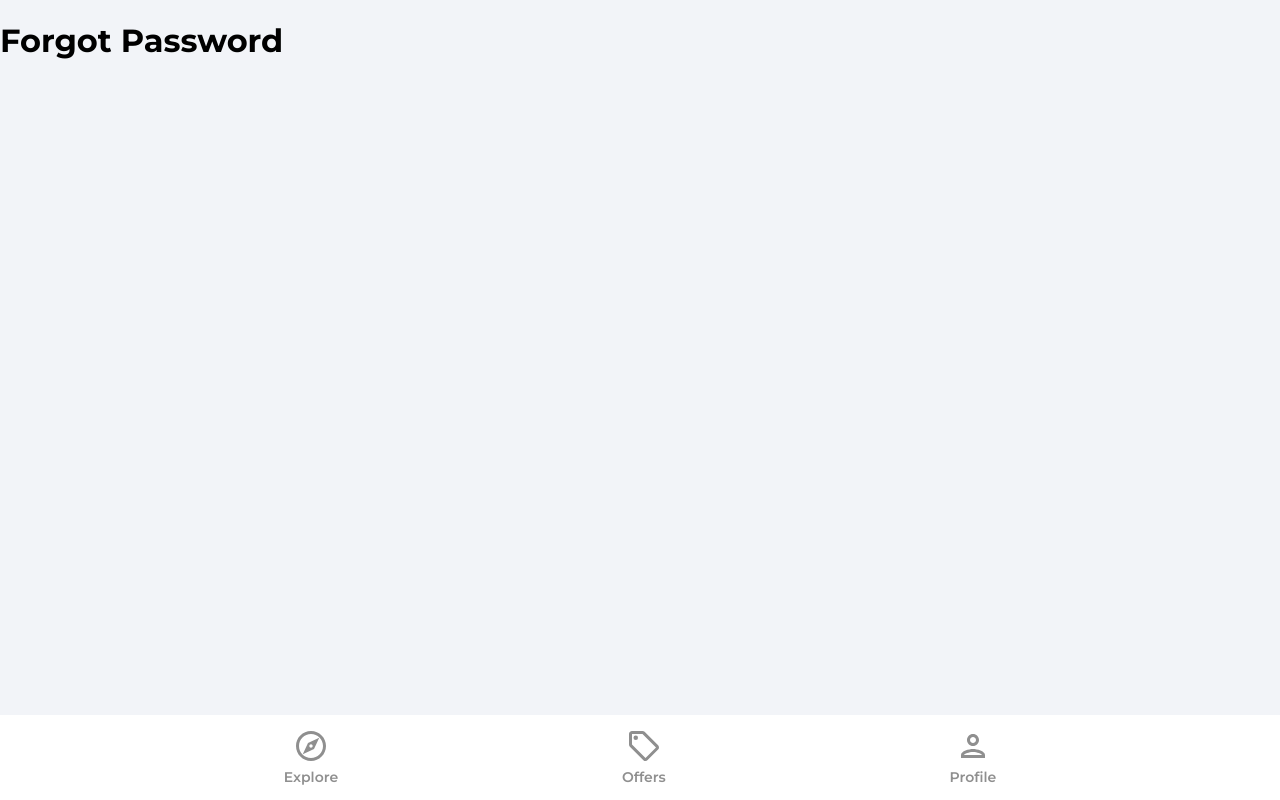
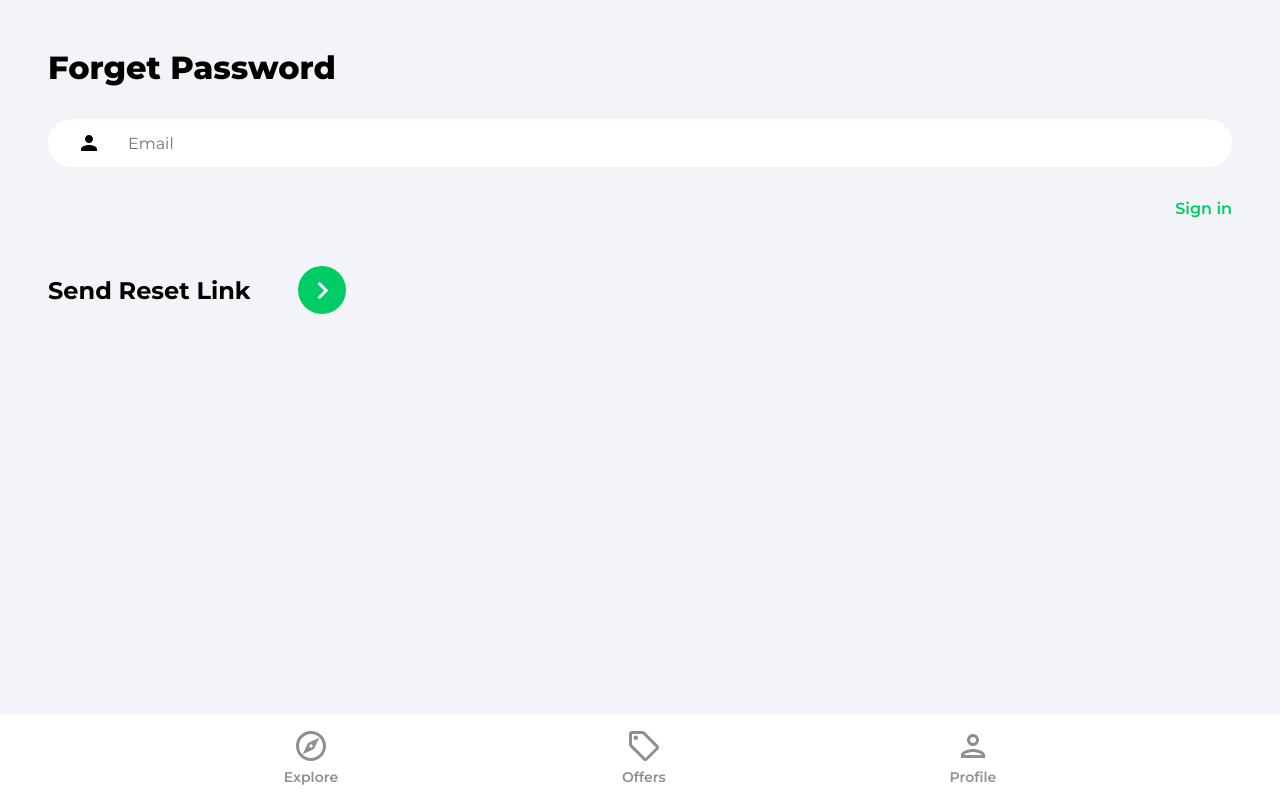
Before and after one commit to ahmedelmansi-tech/House-Market-Place, a React (Create React App) app: page /forgot-password in a window 1280 px wide. Built offline with nearby package versions, Linux system fonts and the light colour scheme.

Commit message:
added forgot password component

```diff
--- a/src/pages/ForgotPassword.jsx
+++ b/src/pages/ForgotPassword.jsx
@@ -1,7 +1,60 @@
+import { useState } from "react";
+import { Link } from "react-router-dom";
+import { getAuth, sendPasswordResetEmail } from "firebase/auth";
+import { toast } from "react-toastify";
+import { ReactComponent as RightArrow } from "../assets/svg/keyboardArrowRightIcon.svg";
 const ForgotPassword = () => {
+  const [email, setEmail] = useState("");
+
+  //---------------------------Functions--------------------------
+
+  const onChange = (e) => setEmail(e.target.value);
+
+  const onSubmit = async (e) => {
+    e.preventDefault();
+
+    try {
+      const auth = getAuth();
+      await sendPasswordResetEmail(auth, email);
+      toast.success("Check Your Mail !", {
+        autoClose: 2000,
+        hideProgressBar: true,
+      });
+    } catch (error) {
+      toast.error("Somthing Went Wrong");
+    }
+  };
+
   return (
-    <div>
-      <h1>Forgot Password </h1>
+    <div className="pageContainer">
+      <header>
+        <p className="pageHeader">Forget Password</p>
+      </header>
+
+      <main>
+        <form onSubmit={onSubmit}>
+          <input
+            type="email"
+            className="emailInput"
+            placeholder="Email"
+            id="email"
+            value={email}
+            onChange={onChange}
+          />
+
+          <Link className="forgotPasswordLink" to={"/sign-in"}>
+            Sign in
+          </Link>
+
+          <div className="signInBar">
+            <div className="signInText">Send Reset Link</div>
+
+            <button className="signInButton">
+              <RightArrow width={35} height={35} fill="#ffffff" />
+            </button>
+          </div>
+        </form>
+      </main>
     </div>
   );
 };
```
